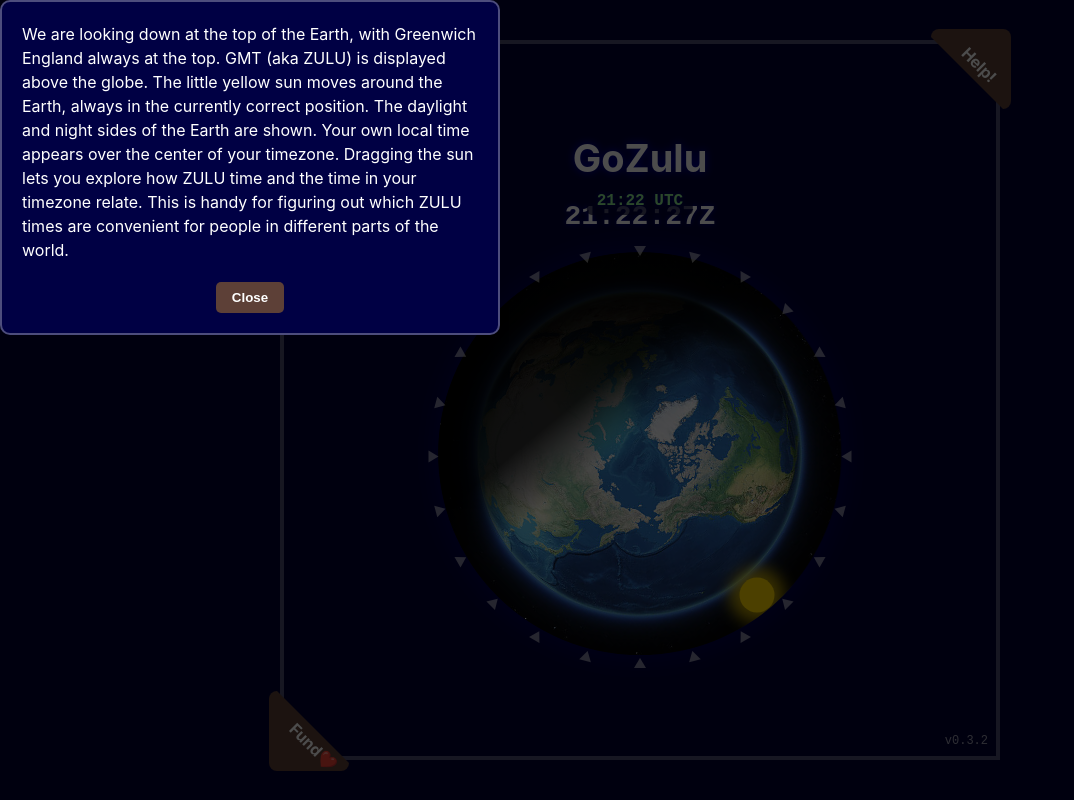
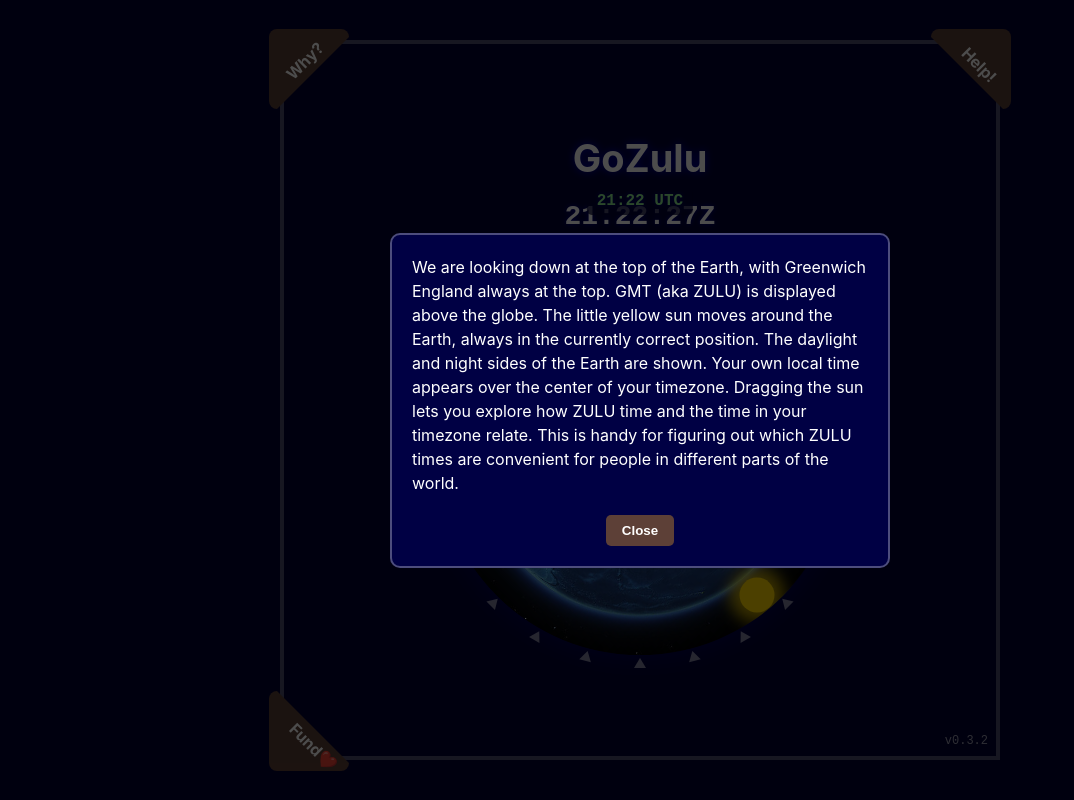
Before and after one commit to smurp/gozulu, a plain HTML site: page index.html in a window 1280 px wide. Both pictures are taken after a click on the button 971 px from the left and 69 px from the top of the page. Shown: the whole page, without its empty margins (0-1074 px from the left). Drawn offline with Linux system fonts and the light colour scheme.

Commit message:
center the Help dialog

```diff
--- a/index.html
+++ b/index.html
@@ -83,6 +83,17 @@
 
     helpButton.addEventListener('click', () => {
       helpDialog.showModal();
+
+      // Ensure dialog is centered
+      const viewportHeight = window.innerHeight;
+      const dialogHeight = helpDialog.offsetHeight;
+
+      // Only apply custom positioning if needed (fallback for browsers that don't support dialog centering)
+      if (dialogHeight > 0) {
+        const topPosition = Math.max(0, (viewportHeight - dialogHeight) / 2);
+        helpDialog.style.top = `${topPosition}px`;
+        helpDialog.style.transform = 'translateX(-50%)';
+      }
     });
 
     closeDialog.addEventListener('click', () => {
--- a/styles.css
+++ b/styles.css
@@ -97,6 +97,11 @@ body {
   border: 2px solid rgba(255, 255, 255, 0.3);
   padding: 0;
   border-radius: 10px;
+  position: fixed;
+  top: 50%;
+  left: 50%;
+  transform: translate(-50%, -50%);
+  margin: 0;
 }
 
 .help-dialog::backdrop {
```
